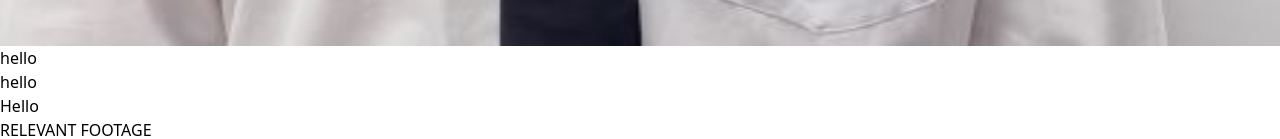
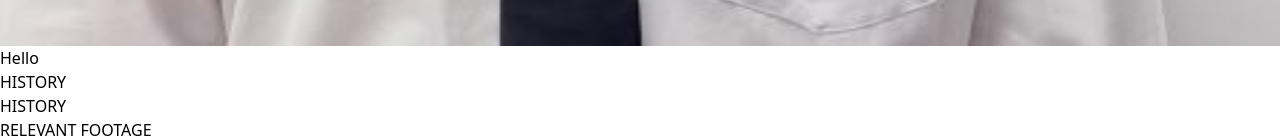
Before and after one commit to CapstoneZircon/capstone_frontend, a React (Create React App) app: page /home/footage in a window 1280 px wide. Shown: the part 2285-2424 px from the top of the page. Built offline with nearby package versions, Linux system fonts and the light colour scheme; what @material-tailwind/react would draw is missing.

Commit message:
update footage

```diff
--- a/src/pages/footage.tsx
+++ b/src/pages/footage.tsx
@@ -64,20 +64,34 @@ const Footage =() =>{
                                 <CardBody>
                                     <div className="flex flex-row">
                                         <div className="col basis-4/12 border-red-500 border-2">
-                                            <div className="">
-                                                <img src="/images/Employee-resize.jpg" className="object-none object-top h-eqw rounded-full border-blue-500 border-2" alt="Employee"/>
-                                                hello
-                                            </div>
 
-                                            <div className=" border-blue-700 border-2">
-                                                hello
-                                            </div>
+                                            <img src="/images/Employee-resize.jpg" className="object-cover object-top h-eqw rounded-full border-blue-500 border-4" alt="Employee"/>
 
                                         </div>
 
                                         <div className="col basis-8/12 border-red-700 border-2">
                                             Hello
                                         </div>
+                                    </div>
+
+                                    <div className="flex flex-row">
+
+                                        <div className="col basis-4/12 pt-2 text-center border-blue-700 border-2">
+                                            <Typography>
+                                                <span className="text-md">
+                                                    HISTORY
+                                                </span>
+                                            </Typography>
+                                        </div>
+
+                                        <div className="col basis-8/12 border-blue-700 border-b-2">
+                                            <Typography>
+                                                <span className="text-md">
+                                                    HISTORY
+                                                </span>
+                                            </Typography>
+                                        </div>
+
                                     </div>
                                 </CardBody>
 
```
